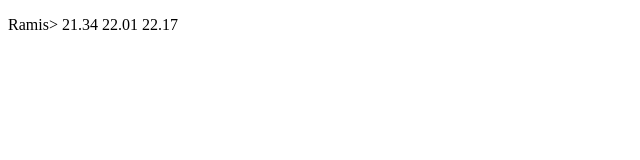
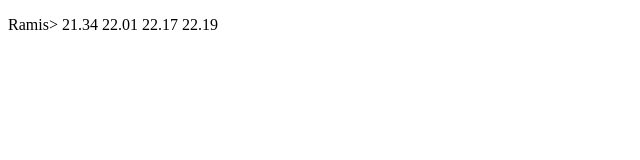
Before and after one commit to Ramists/2.Repository, a plain HTML site: page 1.html in a window 1280 px wide. Shown: the full height of the page, 0-640 px from the left. Drawn offline with Linux system fonts and the light colour scheme.

Commit message:
Update 1.html
mm

```diff
--- a/1.html
+++ b/1.html
@@ -10,5 +10,6 @@
     <p>Ramis> 21.34
         22.01
         22.17
+        22.19
 </body>
 </html>
```
